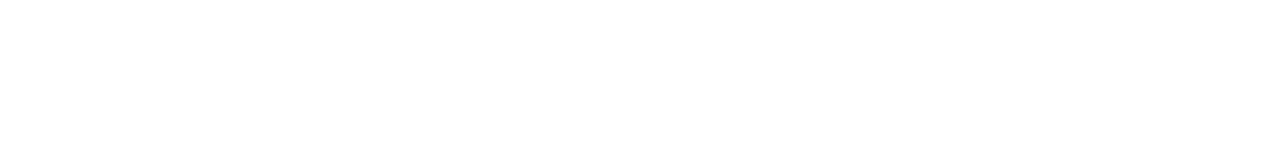
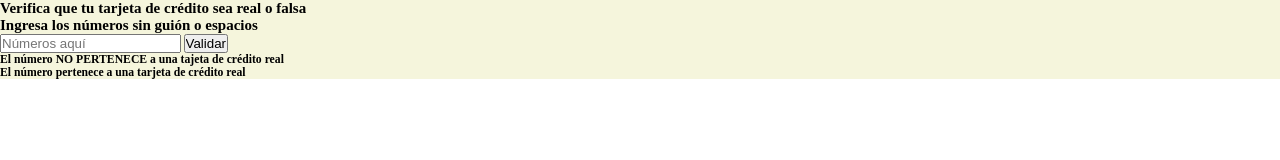
Before and after one commit to kidaniland/Card-validation, a website with bundled scripts: page src/index.html in a window 1280 px wide. Built offline with nearby package versions, Linux system fonts and the light colour scheme.

Commit message:
Primer comit todo base

```diff
--- a/src/index.html
+++ b/src/index.html
@@ -7,7 +7,26 @@
   </head>
   <body>
     <header></header>
-    <main></main>
+    <main>
+      <section class="containerA" id="CreditCard_Validation">
+        <h1>Verifica que tu tarjeta de crédito sea real o falsa</h1>
+        <div id="vcard">
+          <label for="">
+              <h2>Ingresa los números sin guión o espacios</h2>
+              <input type="text" maxlength="16" name="cardNumber" id="cardNumber" placeholder="Números aquí" onkeypress="return soloNumeros(event)">
+          </label>
+          <input type="button" value="Validar" class="botonV" id="botonV">
+        </div>
+      </section>
+      <section class="containerB">
+        <div id="wrong">
+          <h3>El número <strong>NO PERTENECE</strong> a una tajeta de crédito real</h3>
+        </div>
+        <div id="correct">
+          <h3>El número pertenece a una tarjeta de crédito real</h3>
+        </div>
+      </section>
+    </main>
     <footer></footer>
     <script src="index.js" type="module"></script>
   </body>
--- a/src/index.js
+++ b/src/index.js
@@ -1,3 +1,39 @@
-import validator from './validator.js';
+import validator1 from './validator.js';
 
-console.log(validator);
+console.log(validator1);
+
+//UBICANDO POR ID LOS ELEMENTOS DE NUESTRA PANTALLA
+/* let wrong = document.getElementById('wrong');
+let correct = document.getElementById('correct'); */
+let validar = document.getElementById('botonV');
+
+//ASEGURARSE DE RECIBIR SOLO VALORES NUMÉRICOS DEL INPUT
+function soloNumeros (event) {
+    key = event.keyCode || event.which;
+    teclado = String.fromCharCode(key);
+    numeros = '0123456789';
+    especiales = [8-9-37-38-39-40-46]//ARRAY:8-blackSpace, 37-izqui, 38-derech, 46-suprimir
+    teclado_especial = false;
+    //Ciclo para detectar las teclas especiales
+    for (var i in especiales){
+        if (key == especiales[i]){
+            teclado_especial = true; //si encuentras las teclas especiales, ejecutate...
+        }
+    }
+    //verificando si un caracter especial está dentro de la cadena o q tecla esp sea falsa
+    if (numeros.indexOf(teclado)==-1 && !teclado_especial){
+        return false;
+    }
+}
+
+//ACCEDER AL VALOR DEL IMPUT Y METERLOS EN UNA VARIABLE
+let vNumber;
+validar.addEventListener('click', function() {
+    vNumber = document.getElementById('cardNumber').value;
+
+    console.log('Akiii --> ' + vNumber);
+    // correct.style.display = 'none';
+    // wrong.style.display = 'none';
+})
+
+//CONDICION PARA MOSTRAR EN PANTALLA SI TARJETA ES FALSA O REAL
--- a/src/style.css
+++ b/src/style.css
@@ -0,0 +1,17 @@
+*{
+    box-sizing: border-box;
+    margin: 0;
+    padding: 0;
+}
+html {
+    font-size: 62.5%;
+}
+header {
+    background-color: aquamarine;
+}
+main {
+    background-color: beige;
+}
+footer {
+    background-color: cadetblue;
+}
--- a/src/validator.js
+++ b/src/validator.js
@@ -1,5 +1,5 @@
 const validator = {
-  // ...
+   maria: "aqui ando"
 };
 
 export default validator;
```
Also changed, not shown: 2 other files.
